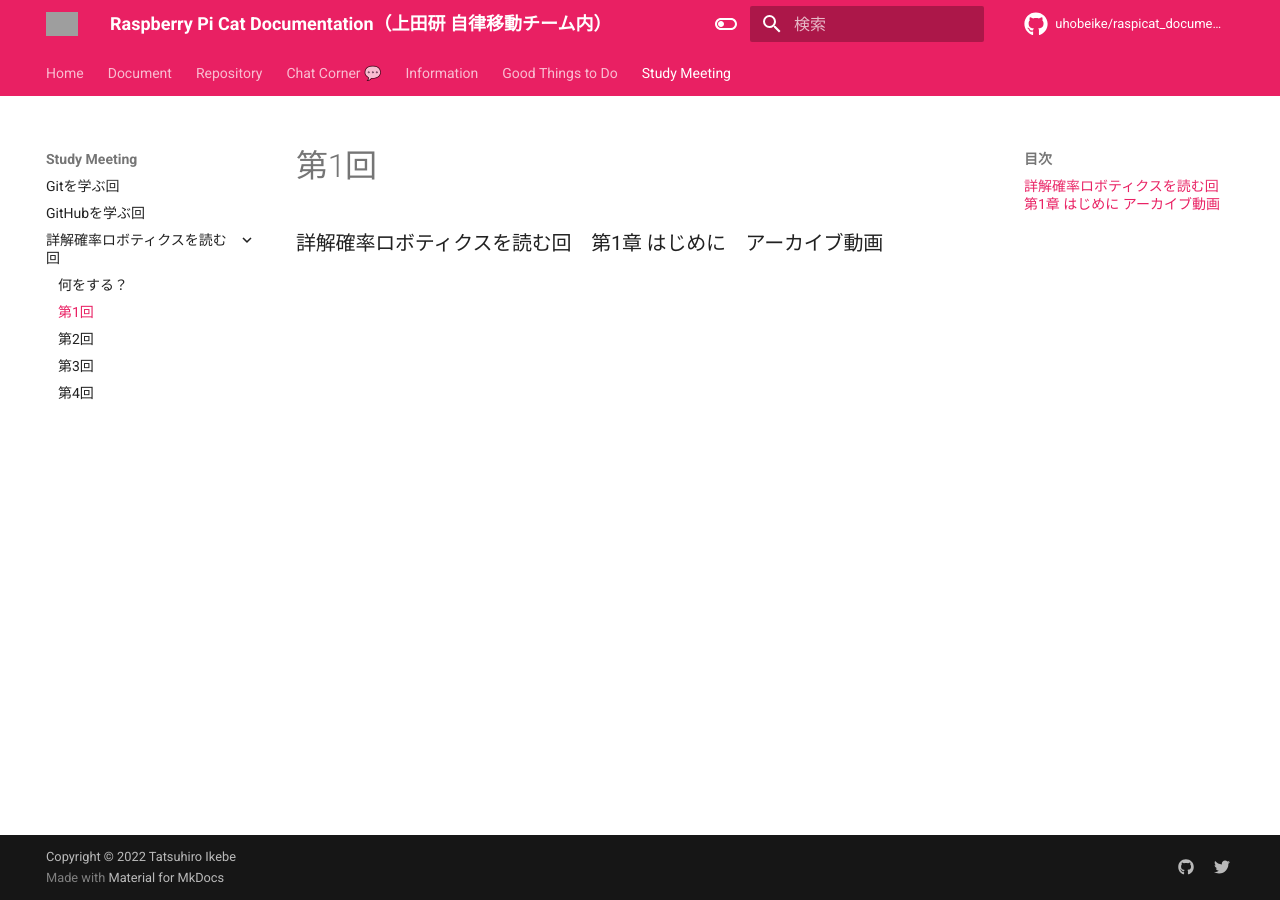
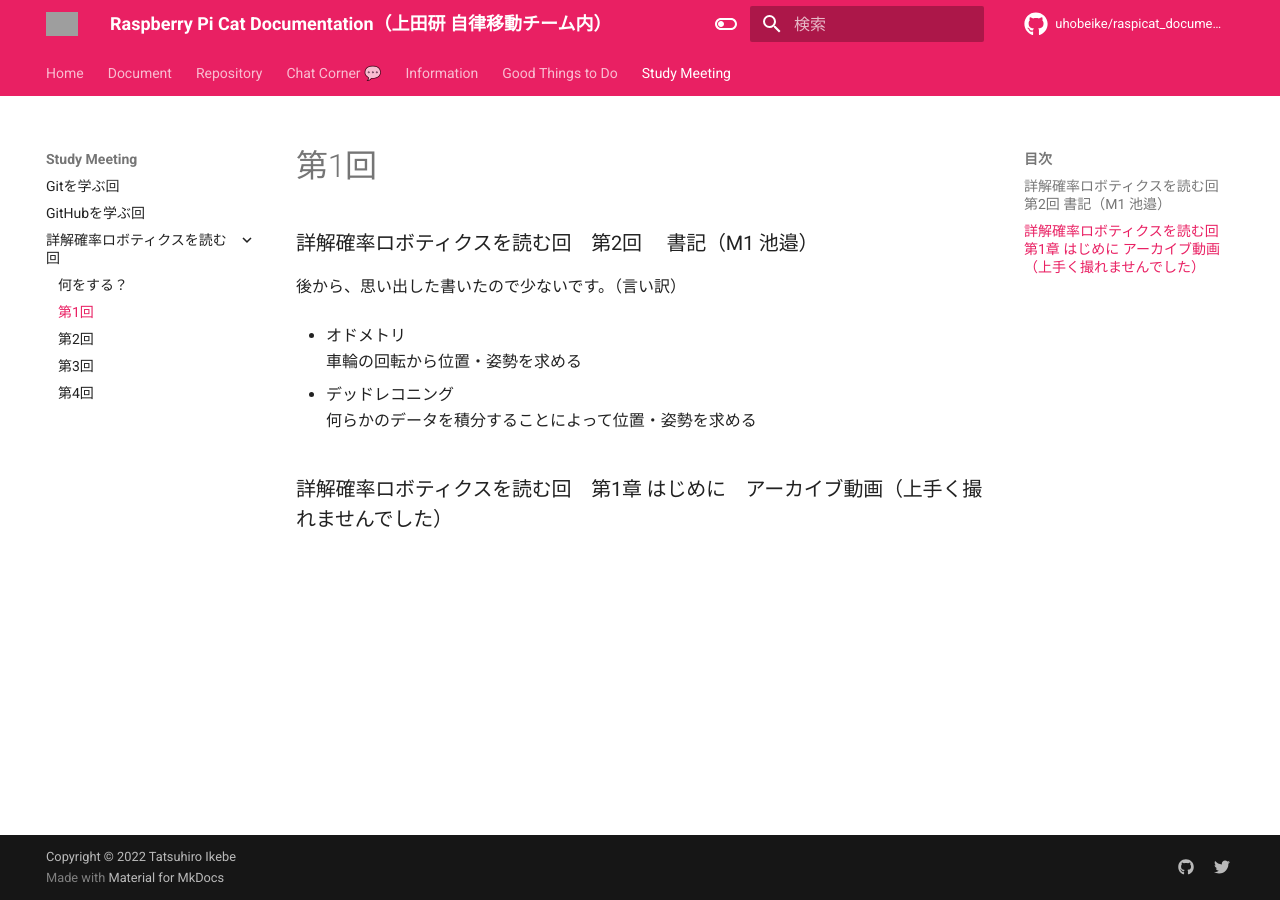
Before and after one commit to CIT-Autonomous-Robot-Lab/raspicat_documentation, an MkDocs documentation site: the page built from docs/study_meeting/2022_detailed_explanation_probabilistic_robotics/1.md, in a window 1280 px wide. Built offline with MkDocs 1.6.1 and Material for MkDocs 9.7.7, drawn with Linux system fonts in a browser that asks for light colours; comment, search, counter and statistics services are not loaded; grey boxes are pictures that could not be loaded.

Commit message:
Update study meeting detailed explanation probabilistic robotics 1 (#40)

```diff
--- a/docs/study_meeting/2022_detailed_explanation_probabilistic_robotics/1.md
+++ b/docs/study_meeting/2022_detailed_explanation_probabilistic_robotics/1.md
@@ -1 +1,10 @@
-### 詳解確率ロボティクスを読む回　第1章 はじめに　アーカイブ動画
+### 詳解確率ロボティクスを読む回　第2回　 書記（M1 池邉）
+後から、思い出した書いたので少ないです。（言い訳）
+
+* オドメトリ
+車輪の回転から位置・姿勢を求める
+
+* デッドレコニング
+何らかのデータを積分することによって位置・姿勢を求める
+
+### 詳解確率ロボティクスを読む回　第1章 はじめに　アーカイブ動画（上手く撮れませんでした）
```
